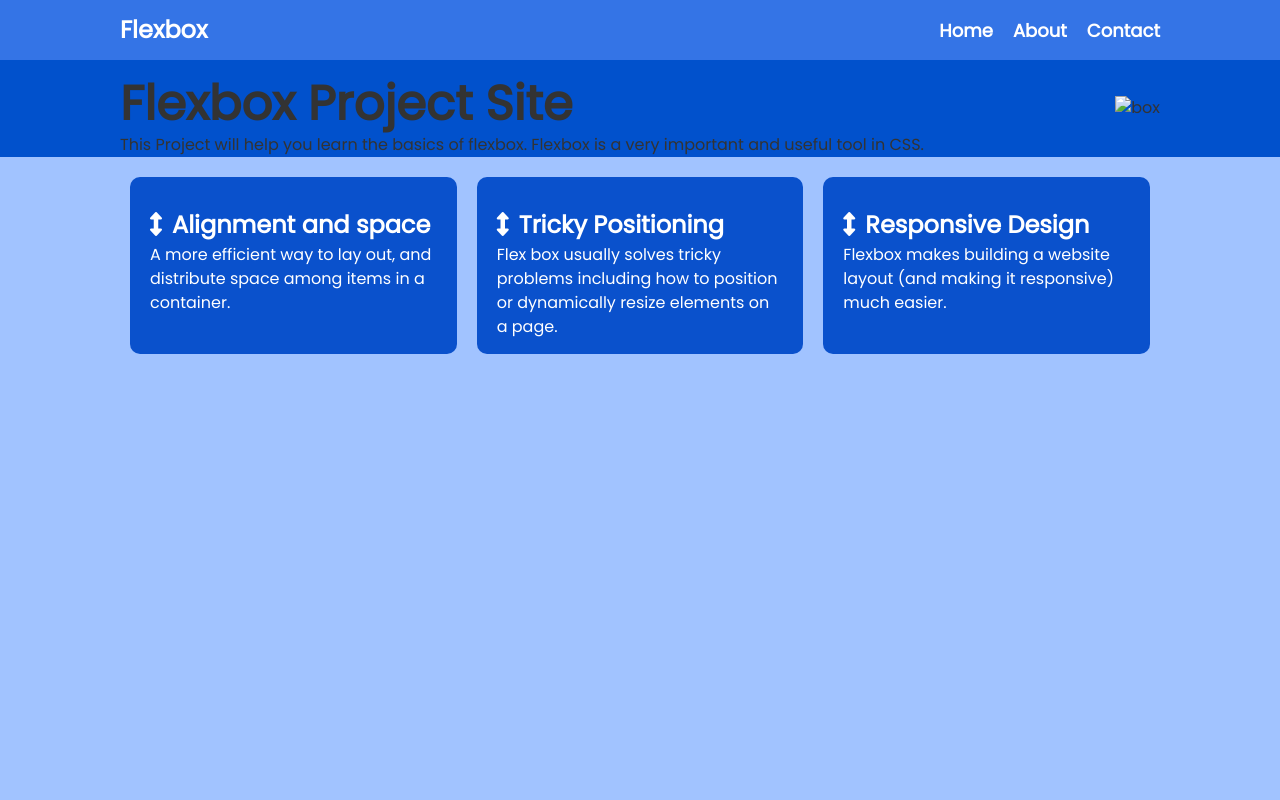
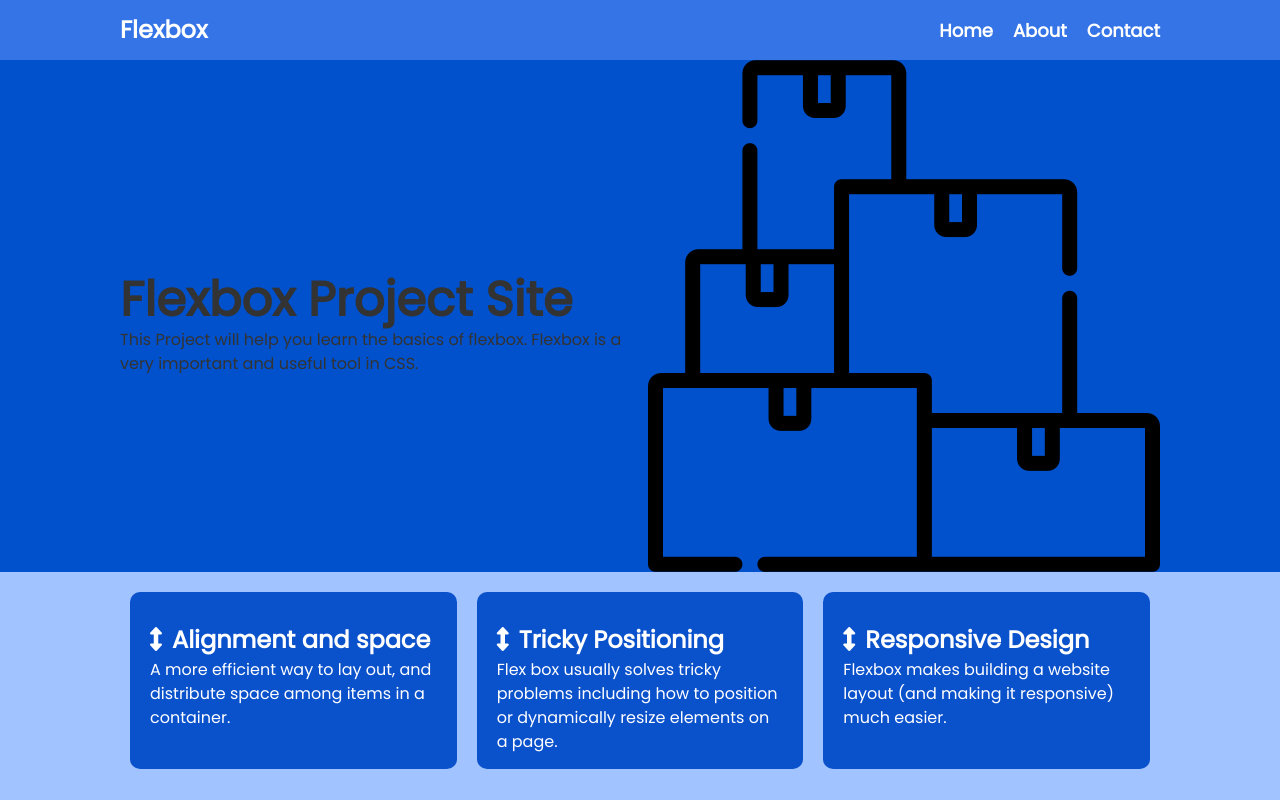
Before and after one commit to ZAnDe-R/Flexbox, a plain HTML site: page index.html in a window 1280 px wide. Drawn offline with Linux system fonts and the light colour scheme; the site is published under a folder, as on GitHub Pages, so addresses that start at the root find nothing.

Commit message:
Update index.html

```diff
--- a/index.html
+++ b/index.html
@@ -32,7 +32,7 @@
     This Project will help you learn the basics of flexbox. Flexbox is a very important and useful tool in CSS.
 </p>
         </div>
-        <img src="/img/packages.png" alt="box">
+        <img src="./img/packages.png" alt="box">
         </div>
         </header>
         <section class="boxes">
```
